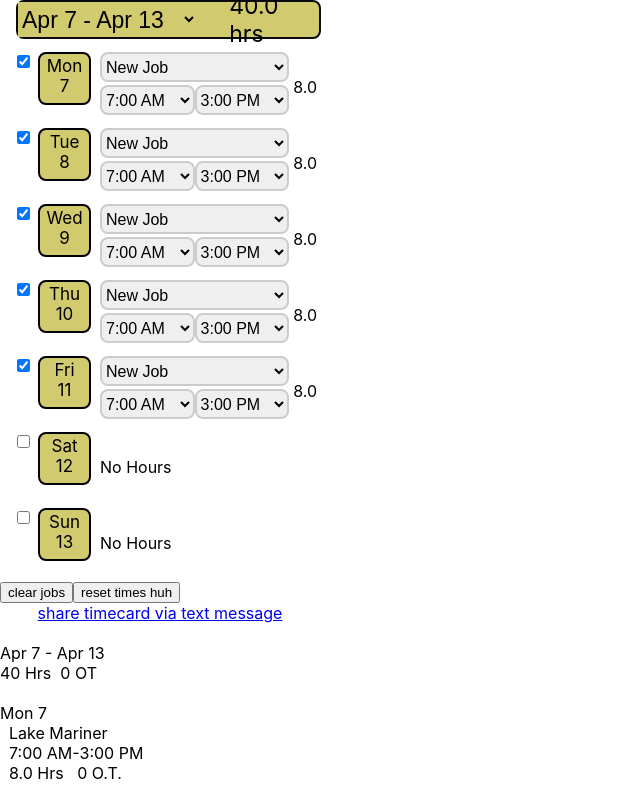
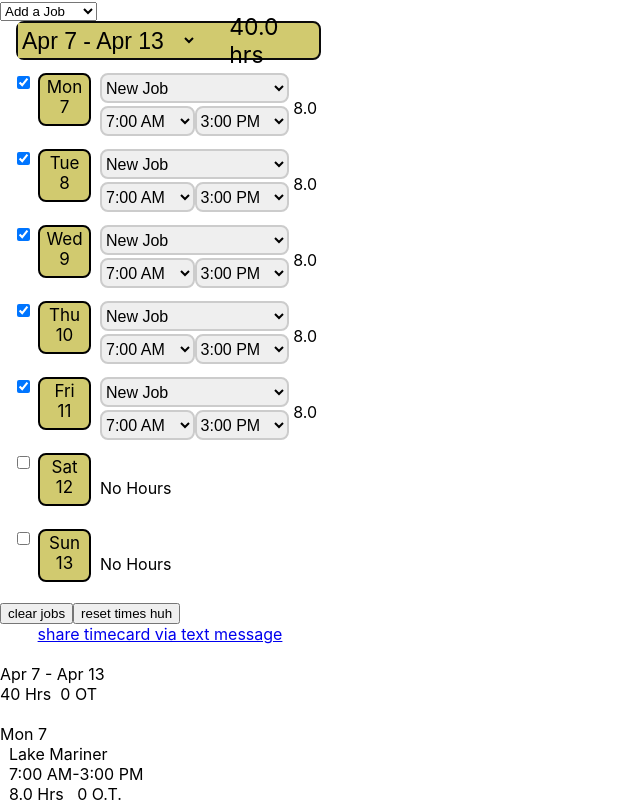
Before and after one commit to bradronto/bradronto.github.io, a React (Create React App) app in the folder timekeep/: page / in a window 1280 px wide. Shown: the top 802 px of the page, without its empty margins (0-640 px from the left). Built offline with nearby package versions, Linux system fonts and the light colour scheme.

Commit message:
and another..

```diff
--- a/timekeep/src/components/work-hours.js
+++ b/timekeep/src/components/work-hours.js
@@ -143,7 +143,9 @@ const WorkHoursTracker = () => {
 
   }
   else updatedWorkHours[index][type]=value;
-    console.log(workHours[index].job);
+
+
+  console.log(workHours[index].job);
     setWorkHours(updatedWorkHours);
 
 
@@ -223,8 +225,25 @@ const WorkHoursTracker = () => {
     inputRef.current.focus(); // Focus the input, triggering the keyboard
   };
 
+  const openJobBox = (index) => {
+    const updatedWorkHours = [...workHours];
+    updatedWorkHours[index].showNew = true;
+    setWorkHours(updatedWorkHours);
+   }
+
   return (
   <div className="input-container" >
+    <select onChange={(e)=>handleChange(0,"job",e.target.value)  }>
+    <option value = "New Item"  >
+        Add a Job
+        </option>
+        <option value={"clear-jobs"}>
+        Clear Jobs
+        </option>
+        <option value={"reset-times"}>
+        Reset Times
+        </option>
+          </select>
     <span style={{  display:"flex", justifyContent:"center", alignItems: "center", marginBottom:"10px"}} className="cool-header">
        <select
        className="cool-header-select"
@@ -270,7 +289,7 @@ const WorkHoursTracker = () => {
           className="cool-input"//
           value={workHours[index].job}
           onChange={(e) => handleChange(index, "job", e.target.value)}
-          onClick={(e) => jobNames.length === 0?handleChange(index, "job", e.target.value):console.log(jobNames.length," jobs exist")}
+          onClick={(e) => jobNames.length === 0?openJobBox(index):console.log(jobNames.length," jobs exist")}
         >
          {jobNames.map((job, indx) => (
         <option  key={indx} value={job}>
```
